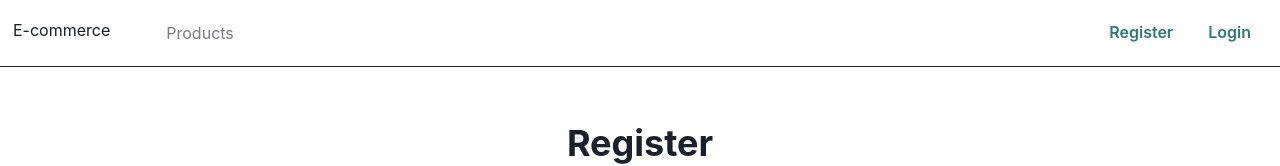
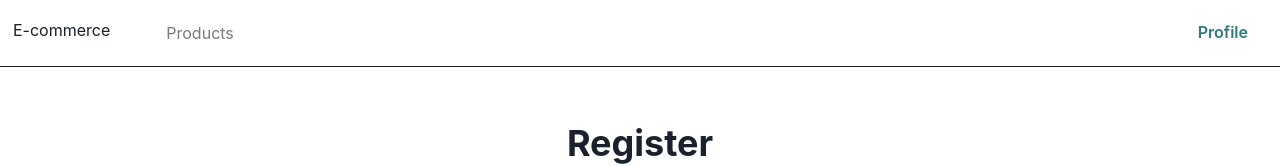
Before and after one commit to akifkomurcu/reactjs-ecommerce, a React (Create React App) app in the folder client/: page /Register in a window 1280 px wide. Shown: the top 166 px of the page. Built offline with nearby package versions, Linux system fonts and the light colour scheme.

Commit message:
context added

```diff
--- a/client/src/components/Navbar/index.jsx
+++ b/client/src/components/Navbar/index.jsx
@@ -1,7 +1,9 @@
 import { Link } from "react-router-dom";
 import styles from "./style.module.css";
 import { Button } from "@chakra-ui/react";
+import { useAuth } from "../../context/AuthContext";
 function Navbar() {
+  const loggedIn = useAuth();
   return (
     <nav className={styles.nav}>
       <div className={styles.left}>
@@ -15,6 +17,8 @@ function Navbar() {
         </ul>
       </div>
       <div className={styles.right}>
+        {!loggedIn && (
+          <>
             <Link to="/register">
               <Button colorScheme="teal" variant="ghost">
                 Register
@@ -25,6 +29,17 @@ function Navbar() {
                 Login
               </Button>
             </Link>
+          </>
+        )}
+        {loggedIn && (
+          <>
+            <Link to="/profile">
+              <Button colorScheme="teal" variant="ghost">
+                Profile
+              </Button>
+            </Link>
+          </>
+        )}
       </div>
     </nav>
   );
--- /dev/null
+++ b/client/src/context/AuthContext.js
@@ -0,0 +1,21 @@
+import { useState, useEffect, createContext, useContext } from "react";
+
+const AuthContext = createContext();
+
+const AuthProvider = ({ children }) => {
+  const [user, setUser] = useState(null);
+  const [loggedIn, setLoggedIn] = useState(false);
+
+  const login = (data) => {
+    setLoggedIn(true);
+    setUser(data);
+  };
+  const values = {
+    user,
+    loggedIn,
+    login,
+  };
+  return <AuthContext.Provider value={values}>{children}</AuthContext.Provider>;
+};
+const useAuth = () => useContext(AuthContext);
+export { AuthProvider, useAuth };
--- a/client/src/index.js
+++ b/client/src/index.js
@@ -3,6 +3,7 @@ import ReactDOM from "react-dom/client";
 import "./index.css";
 import "./reset.css";
 import App from "./App";
+import { AuthProvider } from "./context/AuthContext";
 import { ReactQueryDevtools } from "react-query/devtools";
 import { QueryClient, QueryClientProvider } from "react-query";
 import { ChakraProvider } from "@chakra-ui/react";
@@ -15,7 +16,9 @@ root.render(
     <QueryClientProvider client={queryClient}>
       <ChakraProvider>
         <BrowserRouter>
-          <App />
+          <AuthProvider>
+            <App />
+          </AuthProvider>
         </BrowserRouter>
       </ChakraProvider>
       <ReactQueryDevtools initialIsOpen={false} />
--- a/client/src/pages/Auth/Register/index.jsx
+++ b/client/src/pages/Auth/Register/index.jsx
@@ -12,8 +12,10 @@ import { useFormik } from "formik";
 import validationSchema from "./validations";
 
 import { FetchRegister } from "../../../api";
+import { useAuth } from "../../../context/AuthContext";
+function Register() {
+  const { login } = useAuth();
 
-function Register() {
   const formik = useFormik({
     initialValues: {
       email: "",
@@ -27,6 +29,7 @@ function Register() {
           email: values.email,
           password: values.password,
         });
+        login(registerResponse);
         console.log(registerResponse);
       } catch (err) {}
     },
--- a/client/src/pages/Products/index.jsx
+++ b/client/src/pages/Products/index.jsx
@@ -3,6 +3,7 @@ import Card from "../../components/Card";
 import { useInfiniteQuery } from "react-query";
 import { fetchProductList } from "../../api";
 import React from "react";
+
 function Products() {
   const {
     data,
@@ -22,7 +23,6 @@ function Products() {
     },
   });
   if (status === "loading") return "Loading...";
-
   if (status === "error") return "An error has occurred: " + error.message;
   console.log(data);
   return (
```
Also changed, not shown: 1 other file (tests, documents, lock files or other folders). Lines whose indentation alone changed are shown as unchanged.
